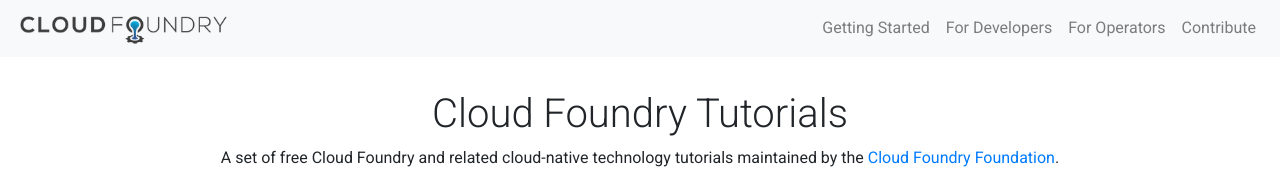
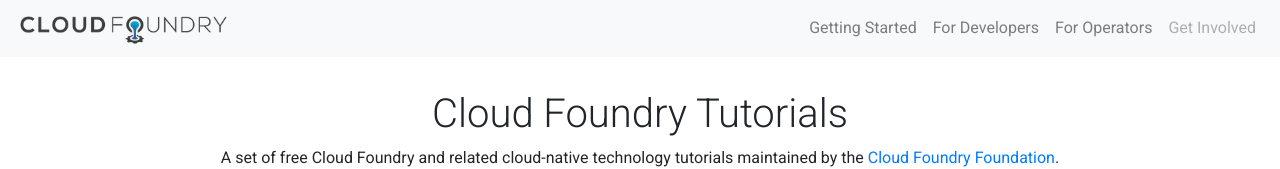
Before and after one commit to cloudfoundry-tutorials/tutorials, a plain HTML site: page landing-page/index.html in a window 1280 px wide. Shown: the top 169 px of the page. Drawn offline with nearby package versions, Linux system fonts and the light colour scheme.

Commit message:
rename contribute link

```diff
--- a/landing-page/index.html
+++ b/landing-page/index.html
@@ -43,7 +43,7 @@
 						<a class="nav-link" href="#for-operators">For Operators</a>
 					</li>
 					<li class="nav-item">
-						<a class="nav-link" href="#contribute">Contribute</a>
+						<a class="nav-link disabled" href="#get-involved">Get Involved</a>
 					</li>
 				</ul>
 			</div>
```
